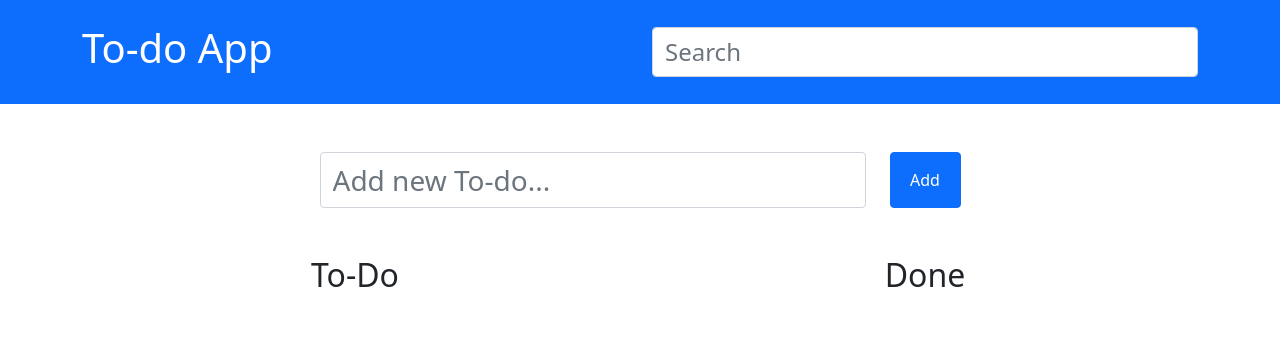
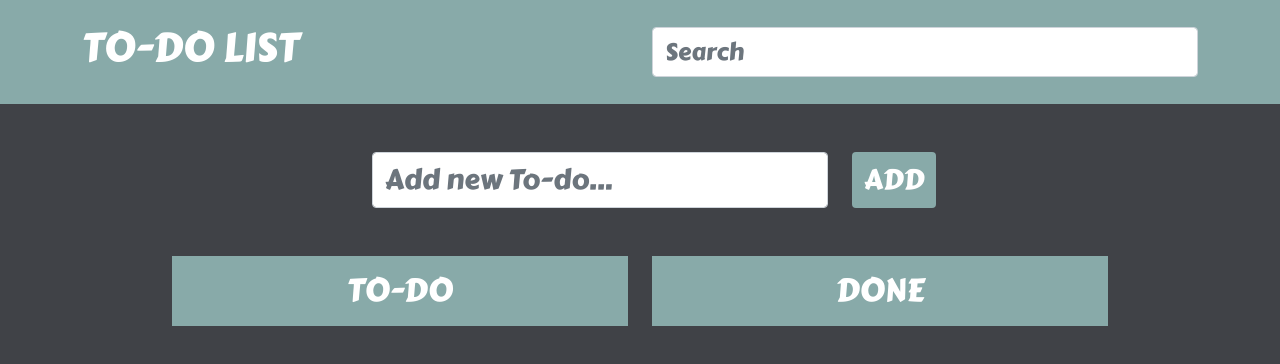
Before and after one commit to keremilhan/to-do-project, a plain HTML site: page index.html in a window 1280 px wide. Drawn offline with nearby package versions, Linux system fonts and the light colour scheme; a web font is replaced by a local one.

Commit message:
JS completed

```diff
--- a/index.html
+++ b/index.html
@@ -5,14 +5,15 @@
     <meta name="viewport" content="width=device-width, initial-scale=1">
     <link rel="stylesheet" href="style.css">
     <link href="https://cdn.jsdelivr.net/npm/bootstrap@5.1.3/dist/css/bootstrap.min.css" rel="stylesheet" integrity="sha384-1BmE4kWBq78iYhFldvKuhfTAU6auU8tT94WrHftjDbrCEXSU1oBoqyl2QvZ6jIW3" crossorigin="anonymous">
-    <title>To-do App</title>
+    <link rel="shortcut icon" href="img/to-do-list.png" type="image/png">
+    <title>TO-DO LIST</title>
   </head>
-  <body>
-    <header id="main-header" class="bg-primary text-white p-4 mb-5">
+  <body class="bg-darkpurple">
+    <header id="main-header" class="text-white p-4 mb-5">
         <div class="container">
           <div class="row">
             <div class="col-md-6">
-                <h1 id="header-title">To-do App</h1>
+                <h1 id="header-title">TO-DO LIST</h1>
             </div>
             <div class="col-md-6 align-self-center">
                 <input type="text" class="form-control fs-4" id="filter" placeholder="Search">
@@ -20,16 +21,16 @@
           </div>
         </div>
     </header>
-    <div class="container mt-5">
+    <div class="container-fluid w-75 mt-5">
         <div class="row">
             <div class="col">
                 <form id="addForm">
                     <div class="row justify-content-center mb-5">
                         <div class="col-6">
-                            <input id="new-todo" class="form-control fs-3" type="text" placeholder="Add new To-do...">
+                            <input id="new-todo" class="form-control fs-3" type="text" placeholder="Add new To-do..." maxlength="50">
                         </div>
                         <div class="d-grid col-1">
-                            <button class="btn btn-primary" type="submit">Add</button>
+                            <button id="btn-custom" class="btn fs-3" type="submit">ADD</button>
                         </div>
                     </div>
                 </form>
@@ -39,11 +40,11 @@
             <div class="col-6">
                 <div class="row">
                     <div class="col">
-                        <h2 class="text-center">To-Do</h2>
+                        <h2 class="text-center heading">TO-DO</h2>
                         <ul id="todo-list" class="list-group">
-                            <!-- <li class="list-group-item d-flex justify-content-between align-items-center fs-3">ABC <span><i class="fa-solid fa-square-xmark delete text-danger me-2 fs-2"></i><i class="fa-solid fa-square-check done text-success fs-2"></i></span></li>
-                            <li class="list-group-item d-flex justify-content-between align-items-center fs-3">ABC <span><i class="fa-solid fa-square-xmark delete text-danger me-2 fs-2"></i><i class="fa-solid fa-square-check done text-success fs-2"></i></span></li>
-                            <li class="list-group-item d-flex justify-content-between align-items-center fs-3">ABC <span><i class="fa-solid fa-square-xmark delete text-danger me-2 fs-2"></i><i class="fa-solid fa-square-check done text-success fs-2"></i></span></li> -->
+                            <!-- <li class="list-group-item fs-3">ABC <span><i class="fa-solid fa-square-xmark delete text-danger me-2 fs-2"></i><i class="fa-solid fa-square-check done text-success fs-2"></i></span></li>
+                            <li class="list-group-item fs-3">ABC <span><i class="fa-solid fa-square-xmark delete text-danger me-2 fs-2"></i><i class="fa-solid fa-square-check done text-success fs-2"></i></span></li>
+                            <li class="list-group-item fs-3">ABC <span><i class="fa-solid fa-square-xmark delete text-danger me-2 fs-2"></i><i class="fa-solid fa-square-check done text-success fs-2"></i></span></li> -->
                         </ul>
                     </div>
                 </div>
@@ -51,11 +52,11 @@
             <div class="col-6">
                 <div class="row">
                     <div class="col">
-                        <h2 class="text-center">Done</h2>
+                        <h2 class="text-center heading">DONE</h2>
                         <ul id="done-list" class="list-group">
-                            <!-- <li class="list-group-item d-flex justify-content-between align-items-center fs-3">ABC<i class="fa-solid fa-square-xmark delete text-danger fs-2"></i></li>
-                            <li class="list-group-item d-flex justify-content-between align-items-center fs-3">ABC<i class="fa-solid fa-square-xmark delete text-danger fs-2"></i></li>
-                            <li class="list-group-item d-flex justify-content-between align-items-center fs-3">ABC<i class="fa-solid fa-square-xmark delete text-danger fs-2"></i></li> -->
+                            <!-- <li class="list-group-item fs-3">ABC<i class="fa-solid fa-square-xmark delete text-danger fs-2"></i></li>
+                            <li class="list-group-item fs-3">ABC<i class="fa-solid fa-square-xmark delete text-danger fs-2"></i></li>
+                            <li class="list-group-item fs-3">ABC<i class="fa-solid fa-square-xmark delete text-danger fs-2"></i></li> -->
                         </ul>
                     </div>
                 </div>
--- a/script.js
+++ b/script.js
@@ -2,6 +2,7 @@ let form = document.getElementById('addForm');
 let list = document.getElementById('todo-list');
 let doneList = document.getElementById('done-list');
 let filter = document.getElementById('filter');
+let body = document.querySelector('body');
 
 
 form.addEventListener('submit', addTodo);
@@ -30,7 +31,7 @@ function addTodo(e) {
 
     let li = document.createElement('li');
 
-    li.className = 'list-group-item d-flex justify-content-between align-items-center fs-3';
+    li.className = 'list-group-item fs-3';
 
     li.appendChild(document.createTextNode(newTodo));
 
@@ -46,8 +47,11 @@ function addTodo(e) {
 
     li.appendChild(span);
 
+
+
     if(newTodo.length && char_count(newTodo, " ") !== newTodo.length){
         list.appendChild(li);
+        form.reset();
     }else{
         alert('Please don"t leave the input empty');
     }
@@ -57,7 +61,10 @@ function addTodo(e) {
 function removeandDoneTodo(e) {
     if(e.target.classList.contains('delete')){
         let li = e.target.parentElement.parentElement;
-        list.removeChild(li);
+        if(confirm('Are you sure to delete this task?')){
+            list.removeChild(li);
+        }
+
     }else if(e.target.classList.contains('done')){
         let li = e.target.parentElement.parentElement;
         let span = e.target.parentElement;
@@ -73,7 +80,9 @@ function removeandDoneTodo(e) {
 function removeTodo(e){
     if(e.target.classList.contains('delete')){
         let li = e.target.parentElement.parentElement;
-        doneList.removeChild(li);
+        if(confirm('Are you sure to delete this task?')){
+            doneList.removeChild(li);
+        }
     }
 }
 
@@ -81,17 +90,15 @@ function filterTodo(e){
     // convert text to lowercase
     let text = e.target.value.toLowerCase();
     // Get list items
-    let todos = list.getElementsByTagName('li');
+    let todos = body.getElementsByTagName('li');
 
     // CONVERT TO AN ARRAY
     Array.from(todos).forEach(function(todo){
         let todoName = todo.firstChild.textContent;
         if(todoName.toLowerCase().indexOf(text) != -1){
-            todo.style.display = 'flex';
-            console.log('+')
+            todo.style.display = '';
         }else {
             todo.style.display = 'none';
-            console.log('-')
         }
     })
 }
--- a/style.css
+++ b/style.css
@@ -1,3 +1,27 @@
+@import url('https://fonts.googleapis.com/css2?family=Alef&family=Carter+One&display=swap');
+
+
+* {
+    font-family: 'Carter One', cursive;
+}
+
+#main-header {
+    background-color: #88AAA9;
+}
+
+#btn-custom {
+    background-color: #88AAA9;
+    color: white;
+    outline: none;
+    border: none;
+}
+
+#btn-custom:hover {
+    background-color: #88AAA9;
+}
+
+
+
 .delete {
     cursor: pointer;
 }
@@ -5,3 +29,23 @@
 .done {
     cursor: pointer;
 }
+
+li {
+    font-family: 'Alef', sans-serif;
+}
+
+.heading {
+    background-color: #88AAA9;
+    color: white;
+    padding: 1rem;
+}
+
+.bg-darkpurple {
+    background-color: #404247;
+}
+
+#todo-list li, #done-list li{
+    display: flex;
+    justify-content: space-between;
+    align-items: center;
+}
```
Also changed, not shown: img/to-do-list.png (added).
